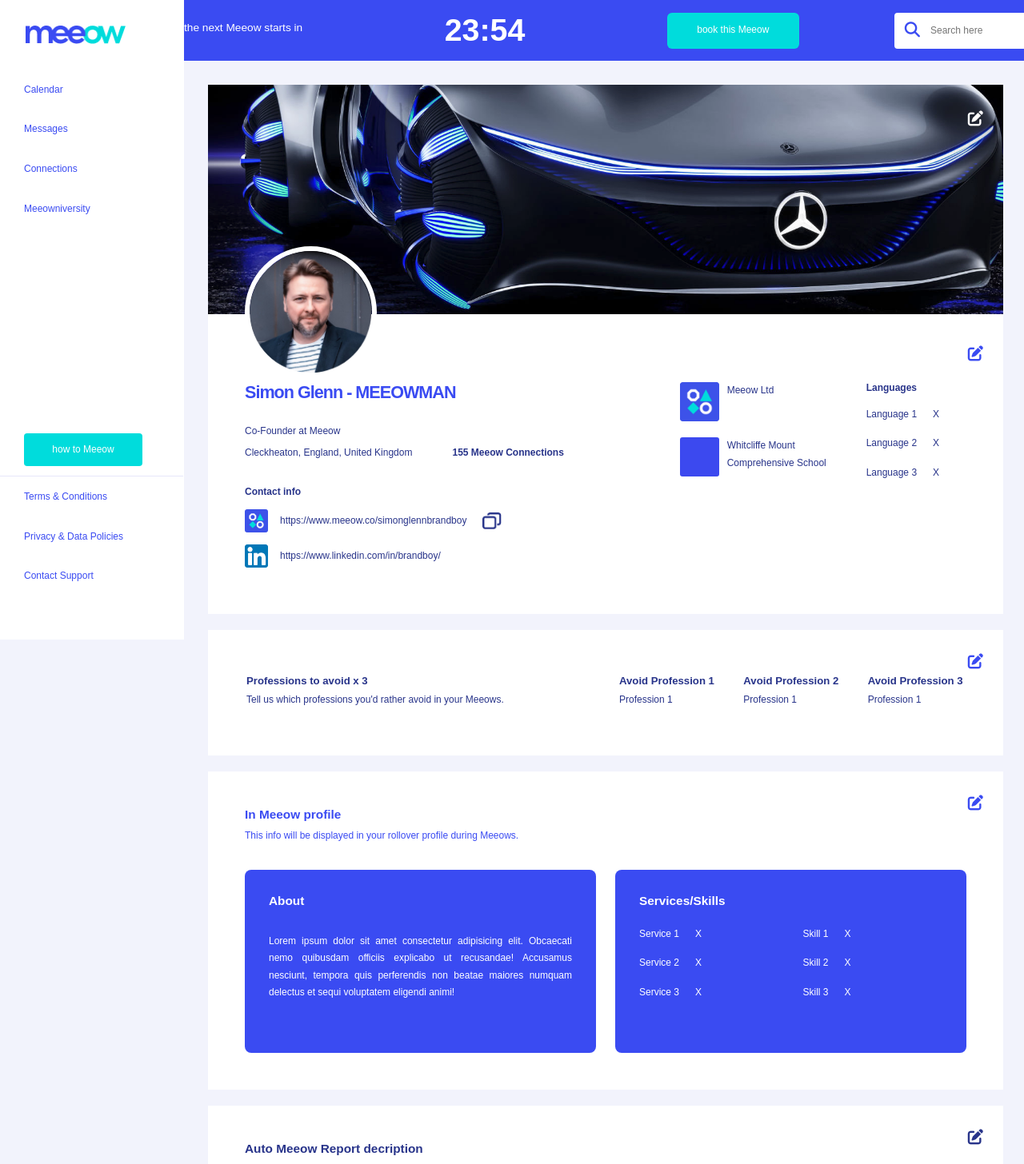
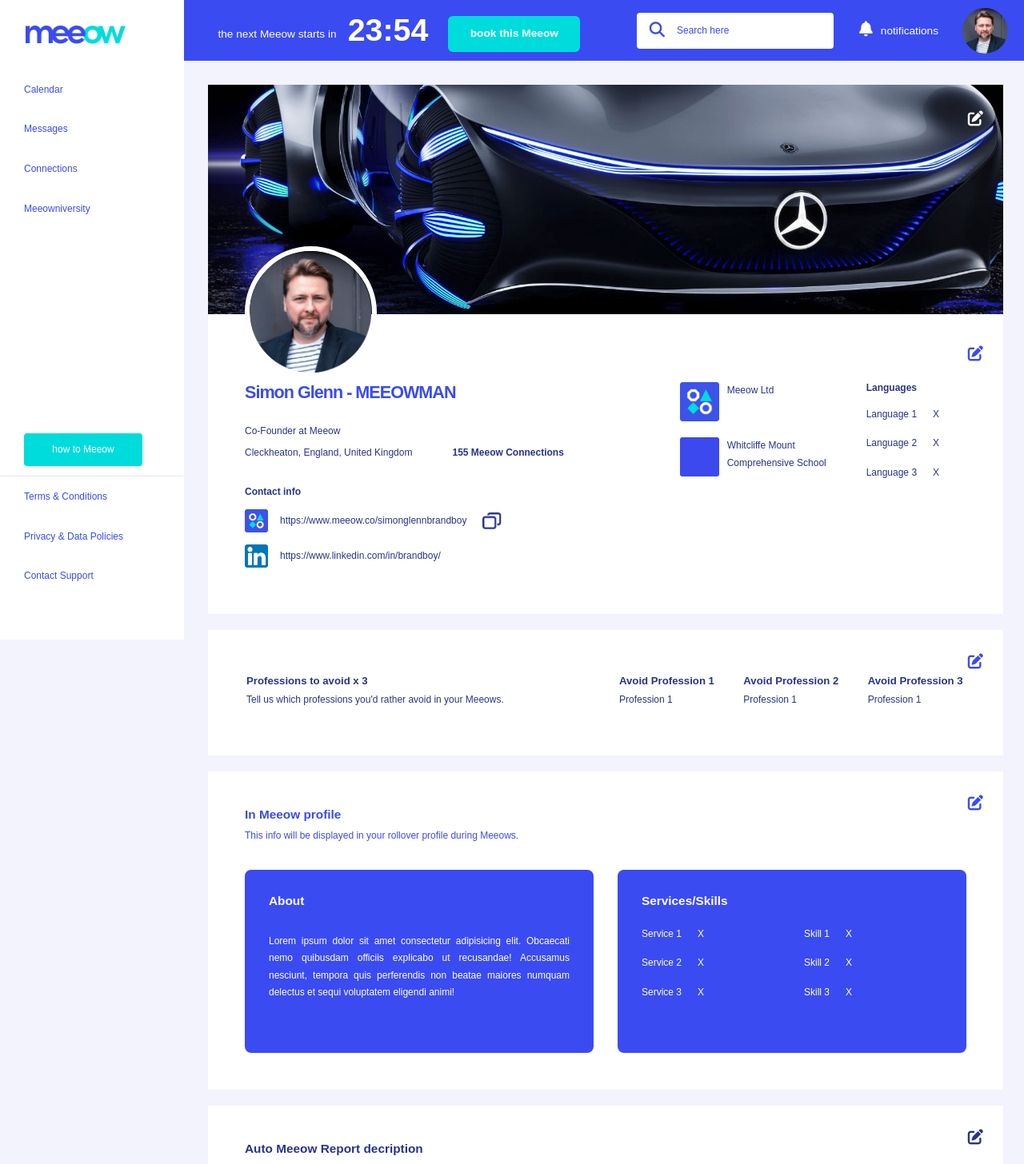
Before and after one commit to maisiemay06/profile, a React (Create React App) app: page / in a window 1280 px wide. Shown: the top 1456 px of the page at 80% size. Built offline with nearby package versions, Linux system fonts and the light colour scheme; a web font is replaced by a local one.

Commit message:
Add card decks for responsiveness, increase p spacing,  fix counter nav spacing

```diff
--- a/src/components/AutoReport.js
+++ b/src/components/AutoReport.js
@@ -17,12 +17,11 @@ export default function AutoReport() {
         <div className="container-fluid text-wrapper">
           <h3 className="section-title">Auto Meeow Report decription</h3>
           <p className="section-descrip">This info will be included whenever anyone posts a Meeow Report to Linkedin about a Meeow you attended.</p>
-          <div className="row">
+          <div className="row card-deck">
             <div className="card col report-box">
               <h3 className="section-title">What you do</h3>
               <p className="section-content">Lorem, ipsum dolor sit amet consectetur adipisicing elit. Vitae cupiditate, dolore facilis qui maxime ut. Dolor, amet quasi quisquam delectus quia odit vitae explicabo!</p>
             </div>
-            <div className="col-xs-1 gap"></div>
             <div className="card col report-box">
               <h3 className="section-title">What you're looking for</h3>
               <p className="section-content">Lorem, ipsum dolor sit amet consectetur adipisicing elit. Vitae cupiditate, dolore facilis qui maxime ut. Dolor, amet quasi quisquam delectus quia odit vitae explicabo!</p>
--- a/src/components/InMeeowProfile.js
+++ b/src/components/InMeeowProfile.js
@@ -21,13 +21,12 @@ export default function InMeeowProfile() {
             <h3 className="section-title">In Meeow profile</h3>
             <p className="section-descrip">This info will be displayed in your rollover profile during Meeows.</p>
           </div>
-        <div className="container-fluid">
+        <div className="container-fluid card-deck">
           <div className="row">
             <div className="card col in-meeow-about">
               <h3 className="section-title">About</h3>
               <p className="section-content">Lorem ipsum dolor sit amet consectetur adipisicing elit. Obcaecati nemo quibusdam officiis explicabo ut recusandae! Accusamus nesciunt, tempora quis perferendis non beatae maiores numquam delectus et sequi voluptatem eligendi animi!</p>
             </div>
-            <div className="col-xs gap"></div>
             <div className="card col container in-meeow-service-skills">
             <h3 className="section-title">Services/Skills</h3>
               <div className="row">
--- a/src/components/ServicesSkills.js
+++ b/src/components/ServicesSkills.js
@@ -15,7 +15,7 @@ export default function ServicesSkills() {
           <i className="fa-solid fa-pen-to-square edit-btn edit-btn-light" onClick={editServicesSkills}></i>
           {isOpen && <EditServicesSkills handleClose={editServicesSkills}/>}
           <div className="container-fluid text-wrapper">
-            <div className="row">
+            <div className="row card-deck">
               <div className="services card col">
                 <h3 className="section-title">Services</h3>
                 <ul className="close-list">
--- a/src/styles/About.css
+++ b/src/styles/About.css
@@ -4,3 +4,9 @@
     margin-top: -20px;
     text-align: justify;
   }
+
+  br {
+    display: block;
+    content: '';
+    margin: 15px;
+  }
--- a/src/styles/App.css
+++ b/src/styles/App.css
@@ -40,25 +40,29 @@ li {
   position: fixed;
   z-index: 10;
   width: 100%;
+  overflow: hidden;
   height: 76px;
   margin-top: -76px;
   margin-left: 230px;
-  text-align: center;
+  padding-right: 250px;
   display: flex;
   align-items: center;
-  justify-content: center;
+  justify-content: flex-end;
 }
 
 .counter-nav .timer-title {
   font-size: 1.14rem;
   font-weight: 500;
+  display: inline;
+  margin-bottom: -10px;
+  text-align: right;
 }
 
 .counter-nav .timer-countdown {
   font-size: 3.28rem;
   font-weight: 600;
   display: inline;
-  margin: auto;
+  margin: 0 25px 0 14px;
 }
 
 .counter-nav .book-meeow-btn {
@@ -69,32 +73,42 @@ li {
   color: var(--white);
   border-radius: 6px;
   display: inline;
-  margin-right: 100px;
+  margin-right: 12%;
+  font-size: 1.14rem;
+  font-weight: 600;
+  margin-bottom: -8px;
 }
 
 .counter-nav .fa-magnifying-glass {
   color: var(--main-blue);
   position: relative;
-  left: 32px;
+  left: 35px;
   font-size: 1.6rem;
 }
 
 .counter-nav .search {
   height: 45px;
   width: 246px;
-  padding-left: 45px;
+  padding-left: 50px;
   border: none;
   border-radius: 4px;
+  margin-right: 32px;
+}
+
+.counter-nav .search::placeholder {
+  color: var(--main-blue);
 }
 
 .counter-nav .notifications {
   color: var(--white);
   font-size: 1.14rem;
   text-decoration: none;
+  margin-right: 30px;
 }
 
 .counter-nav .fa-bell {
   font-size: 1.6rem;
+  margin-right: 10px;
 }
 
 .counter-nav .nav-profile-img {
@@ -188,9 +202,6 @@ li {
   margin-top: 30px;
 }
 
-.gap {
-  width: 24px;
-}
 
 .close-list li::after {
   content: 'X';
@@ -201,6 +212,12 @@ li {
   display: inline-block;
   border-radius: 8px;
   margin-top: 20px;
+  min-width: 350px;
+}
+
+.card-deck {
+
+  padding: 0;
 }
 
 /* EDIT & ADD BUTTONS */
@@ -240,21 +257,16 @@ li {
   :root {
     font-size: 12px;
   }
+  .counter-nav .book-meeow-btn {
+    margin-right: 5%;
+  }
+}
 
 
 
-
-
-}
-
 /* TO DO:
-Add spacing below experience list
 Add underline to see more and space before
-Paragraph spacing in about
-Remove spacing between card title and description
-Spacing on in-meeow service/skills list
-Fix timer bar
-Spacing before connections
+Drop down menu from nav bar
 Checkbox restyle
 Responsive - pop up too!
 */
--- a/src/styles/InMeeowProfile.css
+++ b/src/styles/InMeeowProfile.css
@@ -8,6 +8,10 @@
   margin-top: -20px;
 }
 
+.in-meeow-profile .card-deck {
+  margin-left: 0;
+}
+
 .in-meeow-profile .card {
   background-color: var(--main-blue);
   height: 229px;
```
